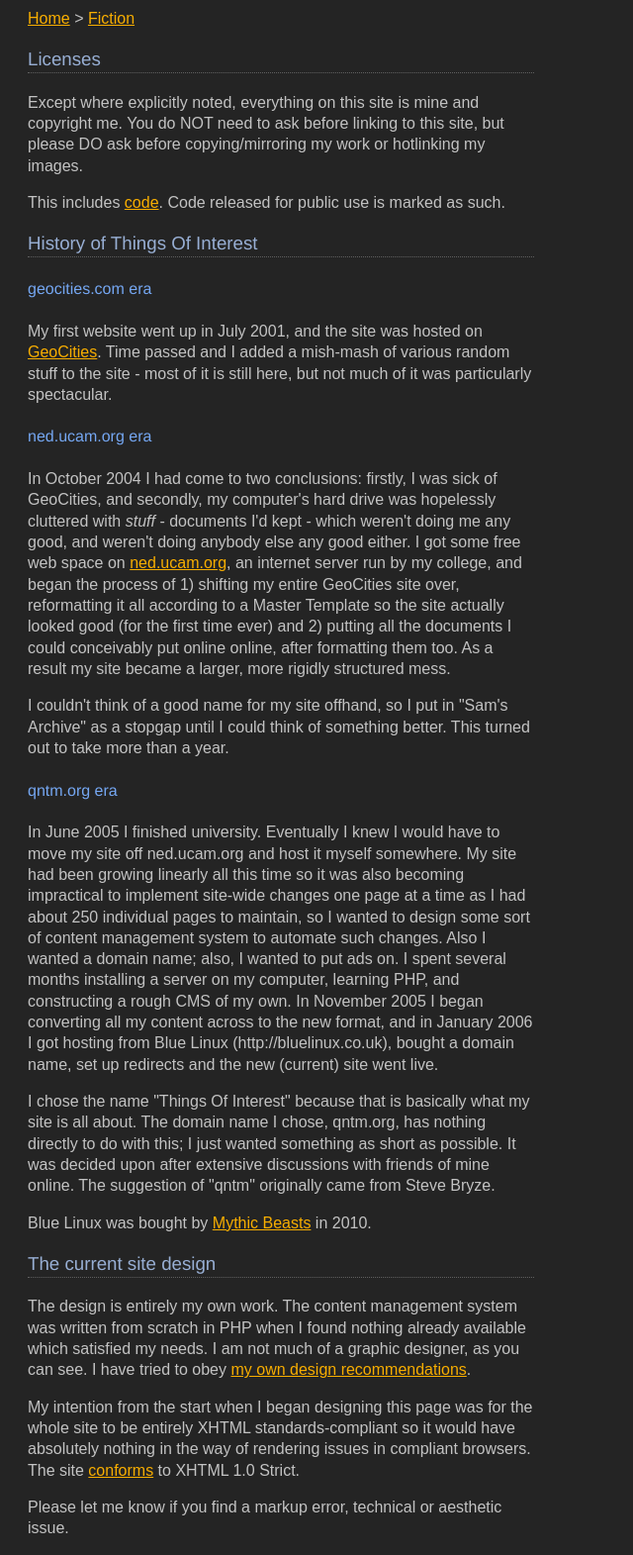
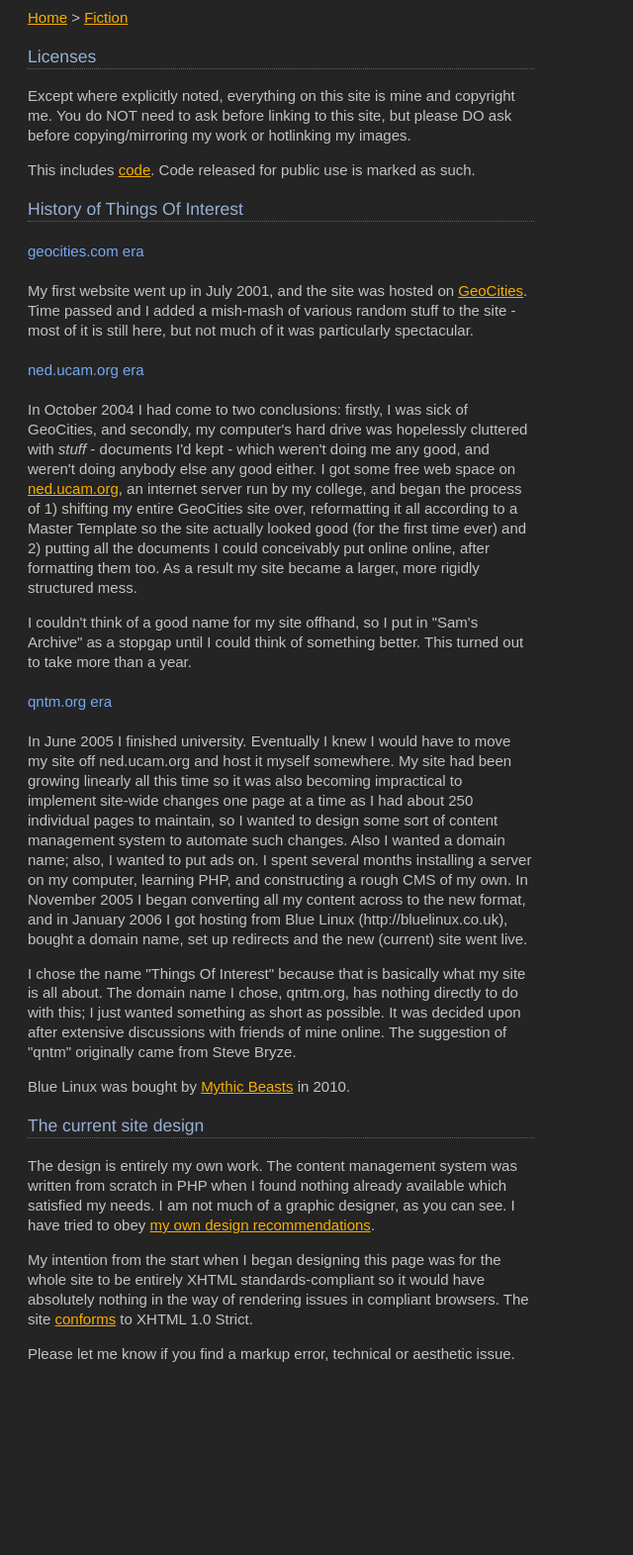
Before and after one commit to dmkgll/dmkgll, a Jekyll site: the page built from sample.html, in a window 1280 px wide. Shown: the whole page at 99% size, without its empty margins (0-640 px from the left). Built offline with Jekyll 4.4.1, drawn with Linux system fonts in a browser that asks for light colours; after the commit the page ends 1393 px from its top, so only the background shows below that.

Commit message:
Update default.html

```diff
--- a/_layouts/default.html
+++ b/_layouts/default.html
@@ -1,6 +1,6 @@
 <html>
   <head>
-    <style>.home{padding-right:20px;padding-left:20px;padding-top:20px;}article{padding-right:20px;padding-left:20px;max-width:512px;}body{font-family:sans-serif;color:#c3c3c3;background:#242424;line-height: 1.3333;}h1,h2,h3,h4,h5,h6{color:#98afd4;border-bottom:.0625rem dotted #606060;font-family:helvetica, sans-serif;font-weight:400;margin:margin: 2rem 0 1rem;}h4{color:#75a7f2;border-bottom:none;}a{color:#f8ae00;}a:visited{color: #f8ae00;}ul{margin: 1rem 0;padding-inline-start: 1.5rem;}table{border-collapse:collapse;font-size:.8rem;display:block;overflow:auto}th{border:.0625rem solid #555;font-weight:700;color:#75a7f2;padding:.5rem}td{border:.0625rem solid #555;padding:.5rem}td>:first-child,th>:first-child{margin-top:0}td>:last-child,th>:last-child{margin-bottom:0}</style>
+    <style>.home{padding-right:20px;padding-left:20px;padding-top:20px;}article{padding-right:20px;padding-left:20px;max-width:512px;}body{font-size:15px;font-family:sans-serif;color:#c3c3c3;background:#242424;line-height: 1.3333;}h1,h2,h3,h4,h5,h6{color:#98afd4;border-bottom:.0625rem dotted #606060;font-family:helvetica, sans-serif;font-weight:400;margin:margin: 2rem 0 1rem;}h4{color:#75a7f2;border-bottom:none;}a{color:#f8ae00;}a:visited{color: #f8ae00;}ul{margin: 1rem 0;padding-inline-start: 1.5rem;}table{border-collapse:collapse;font-size:.8rem;display:block;overflow:auto}th{border:.0625rem solid #555;font-weight:700;color:#75a7f2;padding:.5rem}td{border:.0625rem solid #555;padding:.5rem}td>:first-child,th>:first-child{margin-top:0}td>:last-child,th>:last-child{margin-bottom:0}</style>
     <meta name="viewport" content="width=device-width, initial-scale=1">
   </head>
   <body>
```
